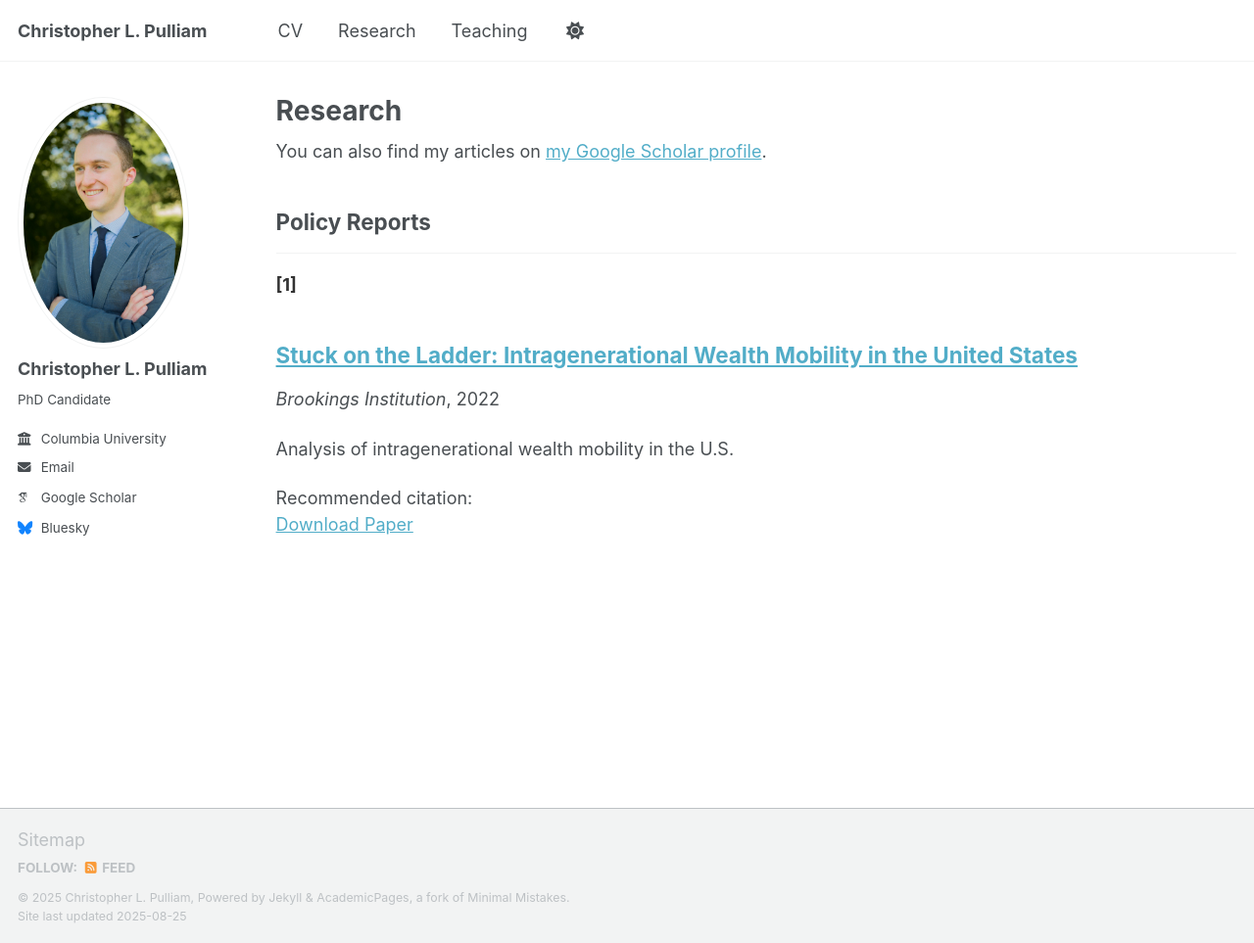
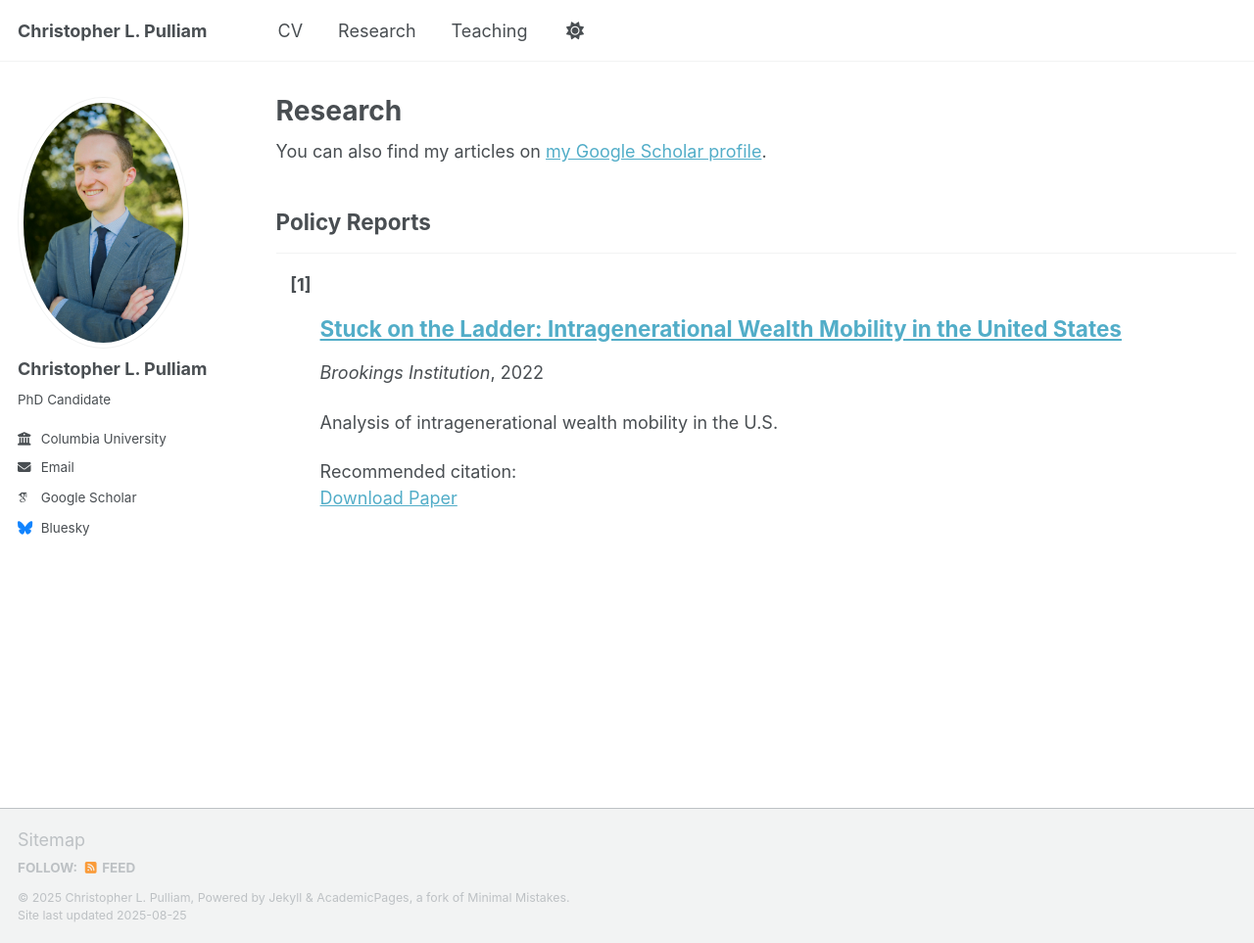
Before and after one commit to christopher-pulliam/christopher-pulliam.github.io, a Jekyll site: the page built from _pages/publications.html, in a window 1280 px wide and 963 px high. Shown: the whole window at 98% size. Built offline with Jekyll 4.4.1, drawn with Linux system fonts in a browser that asks for light colours; some web fonts are replaced; a script that is not in the unit is left out.

Commit message:
Update main.scss

```diff
--- a/assets/css/main.scss
+++ b/assets/css/main.scss
@@ -42,16 +42,20 @@
     "vendor/font-awesome/brands"
 ;
 
-/* --------------------------
-   Custom styling for publication numbering
---------------------------- */
-
+/* Publication numbering with left-aligned numbers */
 .pub-entry {
-  margin-bottom: 0.8em; /* space between publications */
+  display: flex;
+  align-items: flex-start;  /* aligns number with top of content */
+  margin-bottom: 0.8em;
 }
 
-.pub-entry span.pub-number {
+.pub-number {
   font-weight: bold;
   margin-right: 0.5em;
-  color: #333; /* adjust to match site theme */
+  min-width: 2em;  /* ensures numbers are aligned */
+  text-align: right;
 }
+
+.pub-content {
+  flex: 1;  /* content takes remaining space */
+}
```
